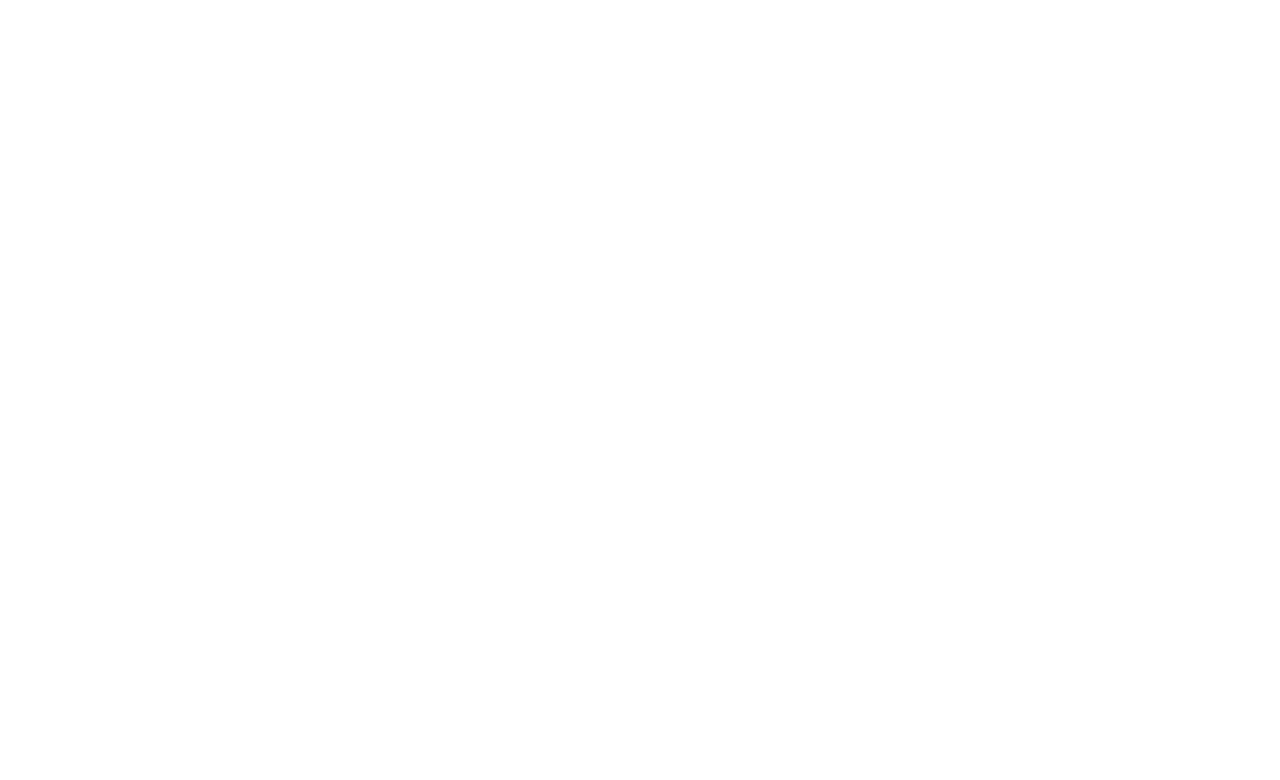
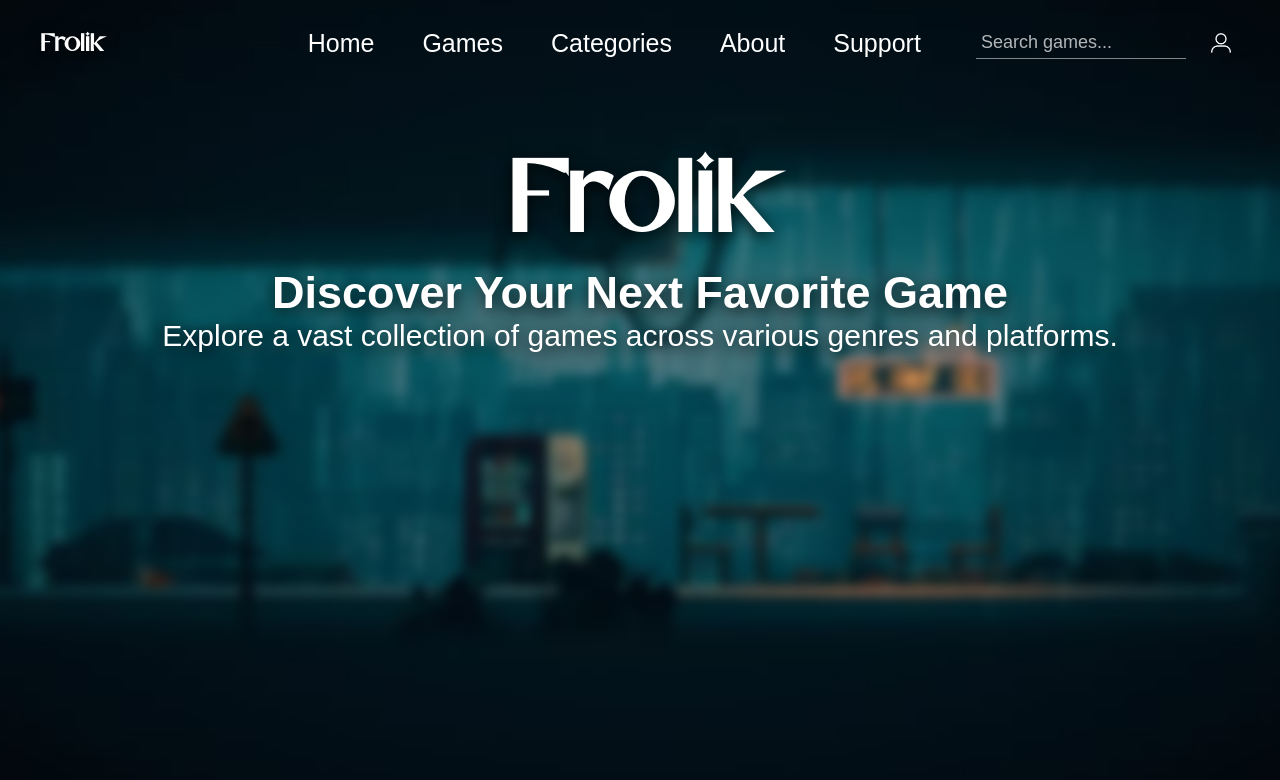
Before and after one commit to notsosayn/Game-Catalog-Website, a plain HTML site: page index.html in a window 1280 px wide. Drawn offline with Linux system fonts and the light colour scheme.

Commit message:
Designed HomePage with Html skeleton and Css styling along with hover and change feature

```diff
--- a/index.html
+++ b/index.html
@@ -9,6 +9,36 @@
 </head>
 
 <body>
+    <nav class="navbar">
+        <div class="nav-left">
+            <h1><a href="#">Frolik</a></h1>
+        </div>
+
+        <ul class="nav-centre">
+            <li><a href="#">Home</a></li>
+            <li><a href="#">Games</a></li>
+            <li><a href="#">Categories</a></li>
+            <li><a href="#">About</a></li>
+            <li><a href="#">Support</a></li>
+        </ul>
+
+        <div class="nav-right">
+            <div class="search-bar">
+                <input type="text" placeholder="Search games...">
+            </div>
+            <div class="user-profile">
+                <a href="#"><img src="images/prof.png" alt="User Profile"></a>
+            </div>
+        </div>
+    </nav>
+
+    <header class="hero">
+        <div class="hero-content">
+            <h1>Frolik</h1>
+            <h2>Discover Your Next Favorite Game</h2>
+            <p>Explore a vast collection of games across various genres and platforms.</p>
+        </div>
+    </header>
 
 </body>
 
--- a/style.css
+++ b/style.css
@@ -0,0 +1,140 @@
+*{
+    font-family: 'Arial', sans-serif;
+    color: white;
+}
+
+@font-face{
+    font-family: 'Amoria';
+    src: url('Fonts/amoria.otf') format('opentype');
+}
+
+p, h1, h2{
+    margin: 0;
+    text-shadow: 0 4px 15px rgba(0, 0, 0, 0.8);
+}
+
+body::before{
+    background-image: url('Images/bg.jpg');
+    background-size: cover;
+    background-position: center;
+    content: '';
+    position: fixed;
+    top: 0;
+    left: 0;
+    z-index: -1;
+    width: 100%;
+    height: 100%;
+    pointer-events: none;
+    filter: blur(5px);
+    transform: scale(1.05);
+}
+
+.navbar{
+    display: flex;
+    justify-content: space-between;
+    position: relative;
+    align-items: center;
+    padding: 1rem 2rem;
+}
+
+.navbar img{
+    width: 28px;
+    height: 28px;
+}
+
+.nav-centre{
+    display: flex;
+    list-style: none;
+    position: absolute;
+    left: 50%;
+    transform: translateX(-57%);
+    gap: 3rem;
+}
+
+.nav-centre li a{
+    text-decoration: none;
+    font-weight: 500;
+    font-size: 25px;
+    transition: all 0.3s ease-out;
+}
+
+.nav-centre a:hover{
+    padding:5px;
+    border-radius: 20px;
+    background: rgba(255, 255, 255, 0.2);
+    box-shadow: 0 4px 15px rgba(0, 0, 0, 0.2);
+    backdrop-filter: blur(10px);
+    transition: all 0.3s ease;
+}
+
+.nav-left h1 a{
+    text-decoration: none;
+    font-family: 'Amoria';
+    transition: all 0.3s ease-out;
+}
+
+.nav-left h1 a:hover{
+    color: #D2CF9A;
+    transition: all 0.3s ease;
+}
+
+.nav-right{
+    display: flex;
+    justify-content: space-between;
+    align-items: center;
+    gap: 1rem;
+}
+
+nav .nav-right a{
+    padding: 5px 5px;
+    display: flex;
+    justify-content: center;
+    align-items: center;
+    transition: all 0.3s ease-out;
+}
+
+nav .nav-right a:hover{
+    border-radius: 20px;
+    background: rgba(255, 255, 255, 0.2);
+    box-shadow: 0 4px 15px rgba(0, 0, 0, 0.2);
+    backdrop-filter: blur(10px);
+    transition: all 0.3s ease-out;
+}
+
+.hero{
+    display: flex;
+    flex-direction: column;
+    justify-content: center;
+    align-items: center;
+    text-align: center;
+    font-size: 30px;
+    min-height: 42vh;
+    gap: 10px;
+}
+
+.hero h1{
+    font-family: 'Amoria';
+    font-size: 100px;
+    padding: 15px;
+}
+
+.search-bar input{
+    border-radius: 0px;
+    width: 200px;
+    padding: 5px;
+    border: none;
+    font-size: 18px;
+    background: transparent;
+    backdrop-filter: blur(10px);
+    border-bottom: 1px solid rgba(255, 255, 255, 0.5);
+}
+
+.search-bar input:focus{
+    outline: none;
+    border-color: rgba(255, 255, 255, 0.7);
+    color: white;
+}
+
+.search-bar input::placeholder{
+    color: rgba(255, 255, 255, 0.7);
+}
```
Also changed, not shown: Fonts/amoria.otf (added), Images/bg.jpg (added), Images/prof.png (added).
